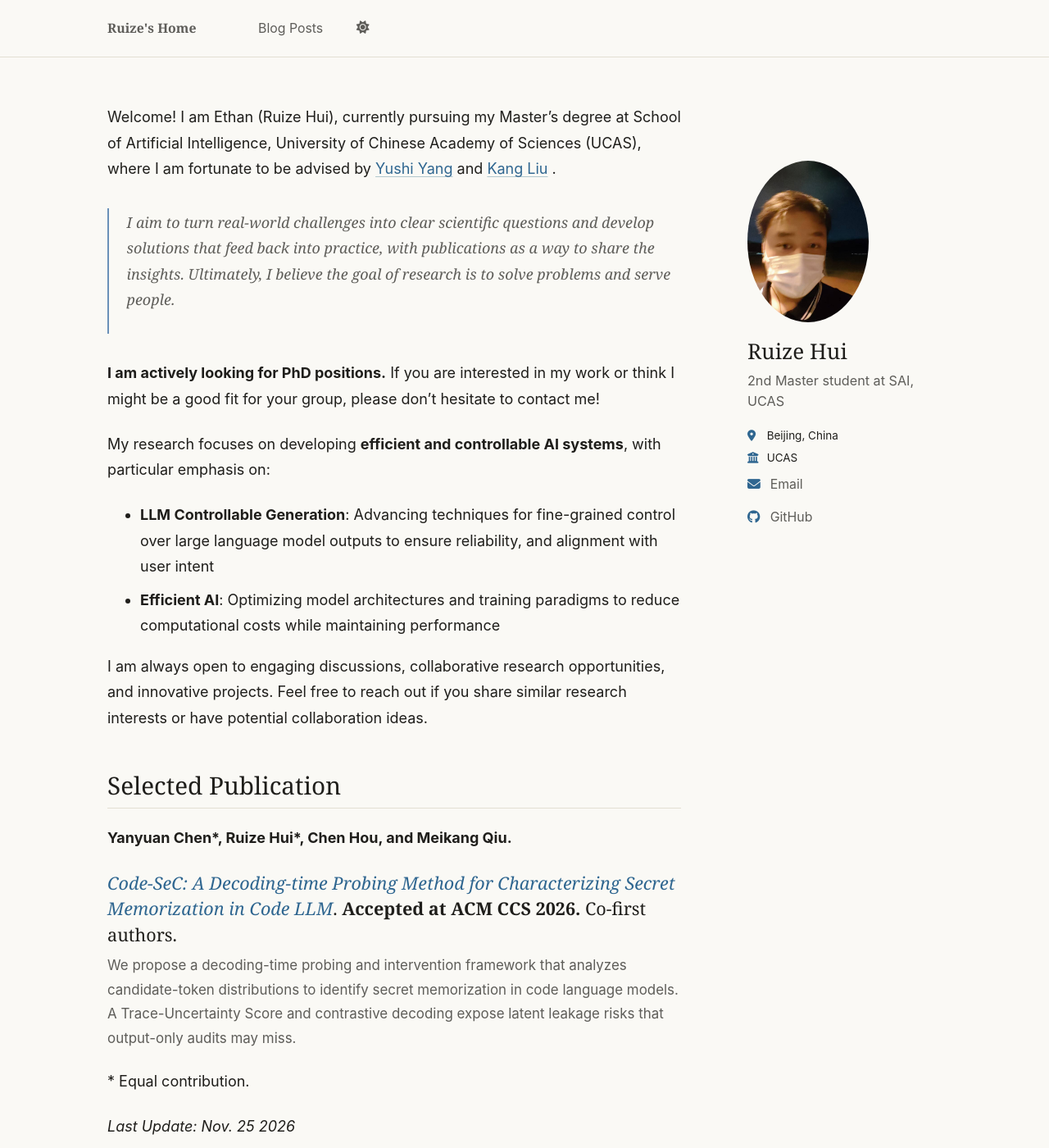
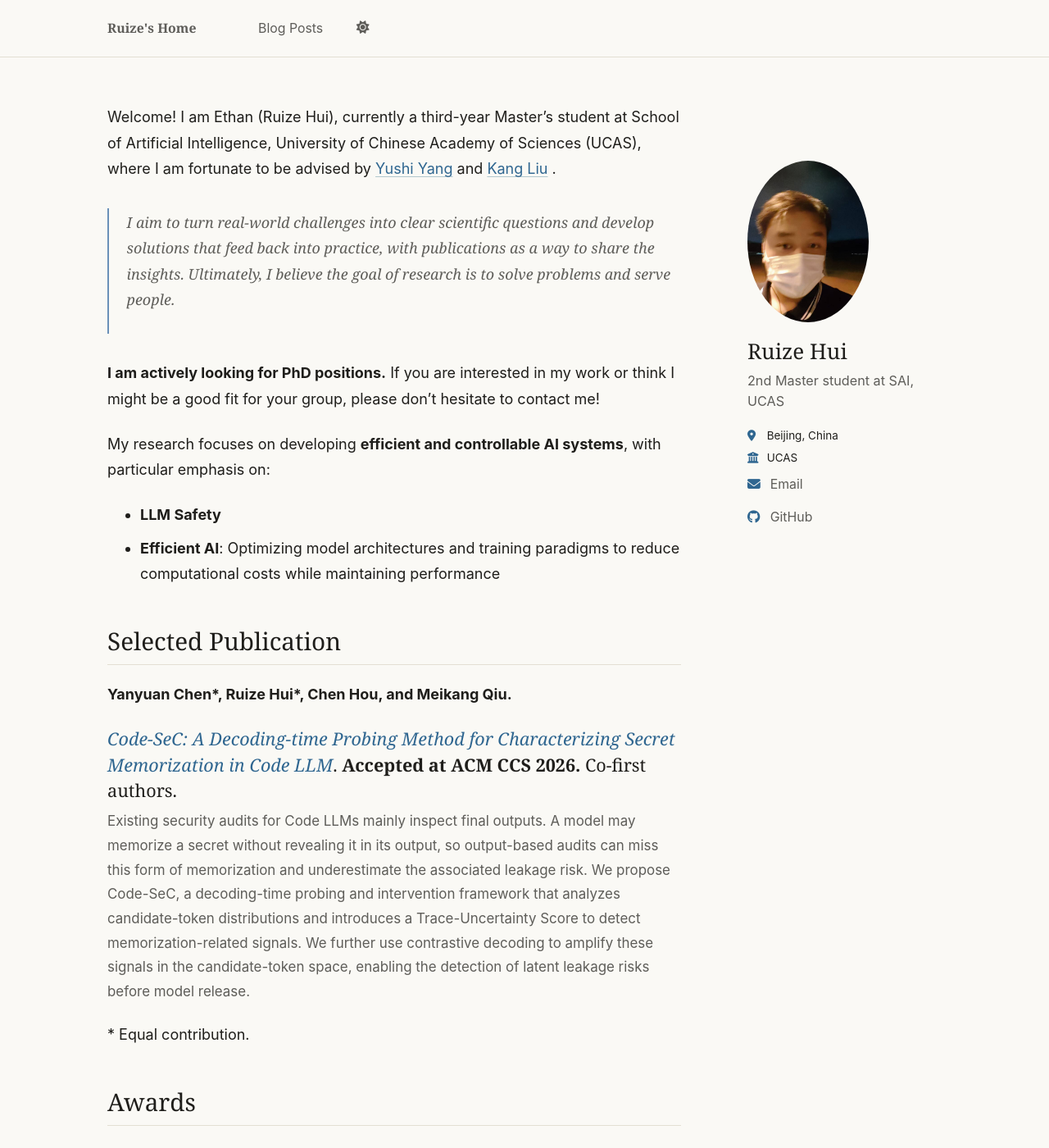
Before and after one commit to horizon0320/horizon0320.github.io, a Jekyll site: the page built from index.md, in a window 1280 px wide and 1400 px high. Shown: the whole window at 82% size. Built offline with Jekyll 4.4.1, drawn with Linux system fonts in a browser that asks for light colours; a script that is not in the unit is left out; some of the changed text lies outside the part shown.

Commit message:
Update homepage profile and awards

```diff
--- a/_sass/_profile.scss
+++ b/_sass/_profile.scss
@@ -203,22 +203,22 @@ body.profile-style {
     font-weight: 500;
   }
 
-  .page__content > p:has(a[href*="/publication/"]) {
+  .page__content > p:has(a[href*="/publication/"], a[href*="/doi/"]) {
     margin: 0 0 0.45rem;
     font-family: Georgia, "Times New Roman", serif;
     font-size: 1.2rem;
     line-height: 1.45;
   }
 
-  .page__content > p:has(a[href*="/publication/"]) a {
+  .page__content > p:has(a[href*="/publication/"], a[href*="/doi/"]) a {
     text-decoration-color: transparent;
   }
 
-  .page__content > p:has(a[href*="/publication/"]) a:hover {
+  .page__content > p:has(a[href*="/publication/"], a[href*="/doi/"]) a:hover {
     text-decoration-color: currentColor;
   }
 
-  .page__content > p:has(a[href*="/publication/"]) + p {
+  .page__content > p:has(a[href*="/publication/"], a[href*="/doi/"]) + p {
     color: var(--global-text-color-light);
     font-size: 0.94rem;
   }
@@ -358,7 +358,7 @@ body.profile-style {
       font-size: 1.5rem;
     }
 
-    .page__content > p:has(a[href*="/publication/"]) {
+    .page__content > p:has(a[href*="/publication/"], a[href*="/doi/"]) {
       font-size: 1.08rem;
     }
 
--- a/index.md
+++ b/index.md
@@ -4,27 +4,32 @@ author_profile: true
 profile_style: true
 ---
 
-Welcome! I am Ethan (Ruize Hui), currently pursuing my Master's degree at School of Artificial Intelligence, University of Chinese Academy of Sciences (UCAS), where I am fortunate to be advised by [Yushi Yang](https://scholar.google.com/citations?hl=en&user=50HqUWQAAAAJ&view_op=list_works&sortby=pubdate) and [Kang Liu](https://scholar.google.com/citations?user=DtZCfl0AAAAJ&hl=en) .
+Welcome! I am Ethan (Ruize Hui), currently a third-year Master's student at School of Artificial Intelligence, University of Chinese Academy of Sciences (UCAS), where I am fortunate to be advised by [Yushi Yang](https://scholar.google.com/citations?hl=en&user=50HqUWQAAAAJ&view_op=list_works&sortby=pubdate) and [Kang Liu](https://scholar.google.com/citations?user=DtZCfl0AAAAJ&hl=en) .
 
 > I aim to turn real-world challenges into clear scientific questions and develop solutions that feed back into practice, with publications as a way to share the insights. Ultimately, I believe the goal of research is to solve problems and serve people.
 
 **I am actively looking for PhD positions.** If you are interested in my work or think I might be a good fit for your group, please don't hesitate to contact me!
 
 My research focuses on developing **efficient and controllable AI systems**, with particular emphasis on:
-- **LLM Controllable Generation**: Advancing techniques for fine-grained control over large language model outputs to ensure reliability, and alignment with user intent
+- **LLM Safety**
 - **Efficient AI**: Optimizing model architectures and training paradigms to reduce computational costs while maintaining performance
-
-I am always open to engaging discussions, collaborative research opportunities, and innovative projects. Feel free to reach out if you share similar research interests or have potential collaboration ideas.
 
 ## Selected Publication
 
 **Yanyuan Chen\*, Ruize Hui\*, Chen Hou, and Meikang Qiu.**
 
-[*Code-SeC: A Decoding-time Probing Method for Characterizing Secret Memorization in Code LLM*](/publication/2026-11-25-code-sec/). **Accepted at ACM CCS 2026.** Co-first authors.
+[*Code-SeC: A Decoding-time Probing Method for Characterizing Secret Memorization in Code LLM*](https://dl.acm.org/doi/10.1145/3830454.3846643). **Accepted at ACM CCS 2026.** Co-first authors.
 
-We propose a decoding-time probing and intervention framework that analyzes candidate-token distributions to identify secret memorization in code language models. A Trace-Uncertainty Score and contrastive decoding expose latent leakage risks that output-only audits may miss.
+Existing security audits for Code LLMs mainly inspect final outputs. A model may memorize a secret without revealing it in its output, so output-based audits can miss this form of memorization and underestimate the associated leakage risk. We propose Code-SeC, a decoding-time probing and intervention framework that analyzes candidate-token distributions and introduces a Trace-Uncertainty Score to detect memorization-related signals. We further use contrastive decoding to amplify these signals in the candidate-token space, enabling the detection of latent leakage risks before model release.
 
 \* Equal contribution.
 
+## Awards
+
+- **ACM CCS Travel Grant** (2026)
+- **UCAS Excellent Student** (2026)
+- **Outstanding Graduate** (2024)
+- **National Scholarship** (2023)
+
 
 _Last Update: Nov. 25 2026_
```
Also changed, not shown: _publications/2026-11-25-code-sec.md (+1 -1 lines).
